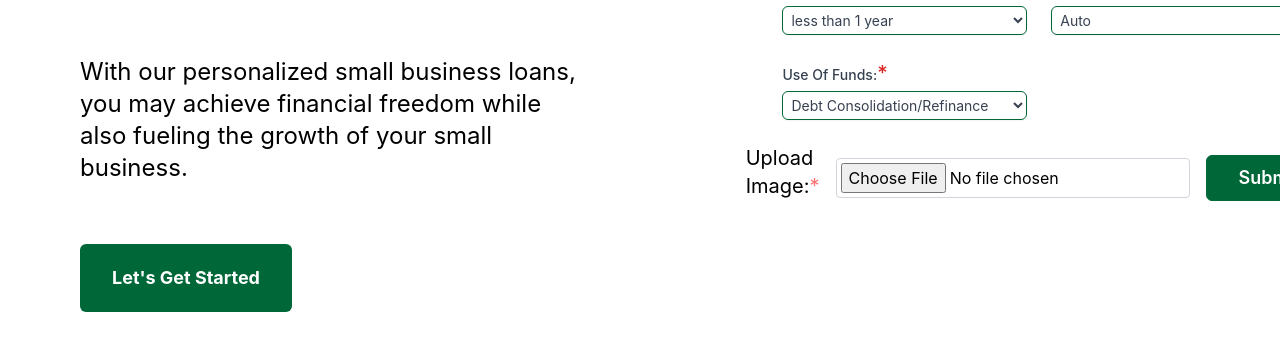
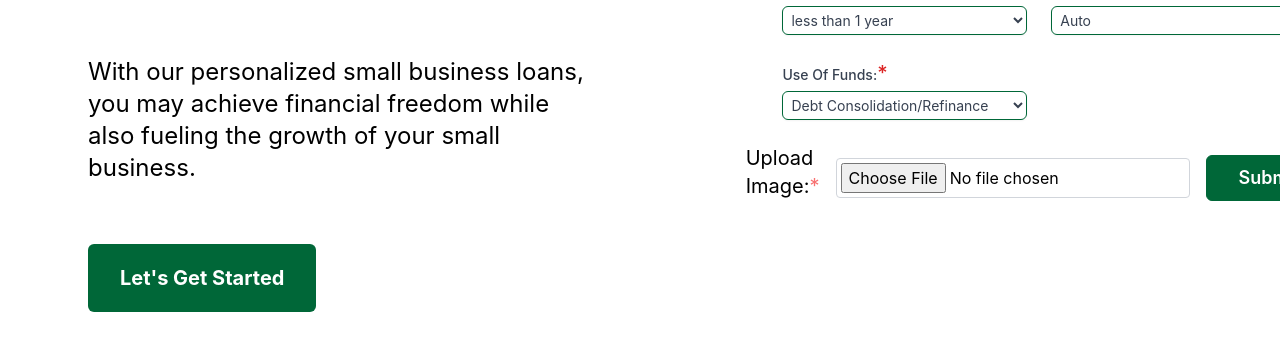
Before and after one commit to Outwerk/FirstProject, a React (Create React App) app: page / in a window 1280 px wide. Shown: the part 580-942 px from the top of the page. Built offline with nearby package versions, Linux system fonts and the light colour scheme.

Commit message:
card fixed

```diff
--- a/src/pages/HeroSection.js
+++ b/src/pages/HeroSection.js
@@ -8,7 +8,7 @@ export default function HeroSection() {
             <div className='w-full flex justify-center md:justify-evenly items-center  flex-wrap md:flex-nowrap mt-[-38px] md:mt-[-20px] mb-10 md:mx-20 '>
 
                 {/* Div for Content */}
-                <div className='flex justify-center md:justify-start items-center self-center md:self-start flex-col gap-5 mt-[-50px] md:mt-0 p-3 md:p-0 '>
+                <div className='flex justify-center md:justify-start items-center self-center md:self-start flex-col gap-5 mt-[-50px] md:mt-0 p-3 md:p-0'>
 
 
                     {/* Bar On heading */}
@@ -20,8 +20,8 @@ export default function HeroSection() {
                         </h1>
                     </div>
 
-                    <div className='md:self-start mt-5 md:mt-8 w-full max-w-[500px]'>
-                        <p className='text-lg  sm:text-2xl break-words leading-relaxed'>
+                    <div className='md:self-start mt-5 md:mt-8 ms-5 md:ms-2 w-full max-w-[500px]'>
+                        <p className='text-lg md:text-2xl break-words leading-relaxed'>
                             With our personalized small business loans,<br />
                             you may achieve financial freedom while also fueling
                             the growth of your small business.
@@ -29,7 +29,7 @@ export default function HeroSection() {
                     </div>
 
                     <button
-                        className=' mt-5 md:mt-10 self-start bg-[#006738] text-[#FFFFFF] p-4 px-6 md:p-5 md:px-8 rounded-md text-lg font-bold hover:bg-[#04200E] transition-all duration-300 cursor-pointer'>Let's Get Started</button>
+                        className='ms-2 mt-5 md:mt-10 self-start bg-[#006738] text-[#FFFFFF] p-4 px-6 md:p-5 md:px-8 rounded-md text-xl font-bold hover:bg-[#04200E] transition-all duration-300 cursor-pointer'>Let's Get Started</button>
                 </div>
 
 
```
